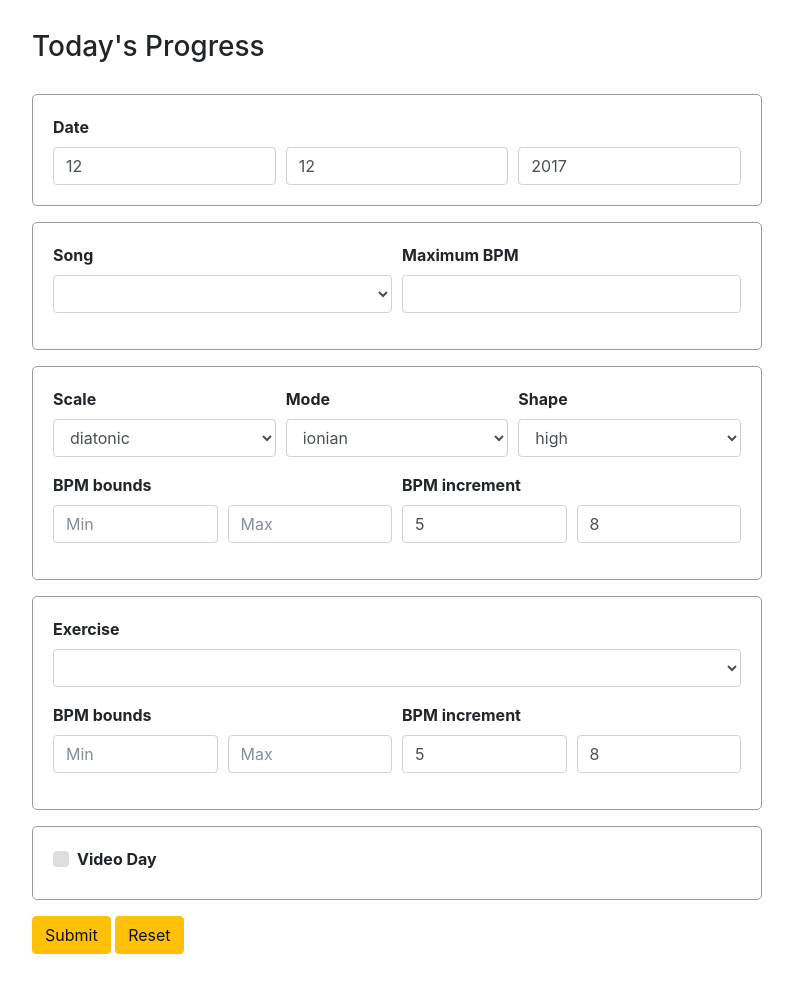
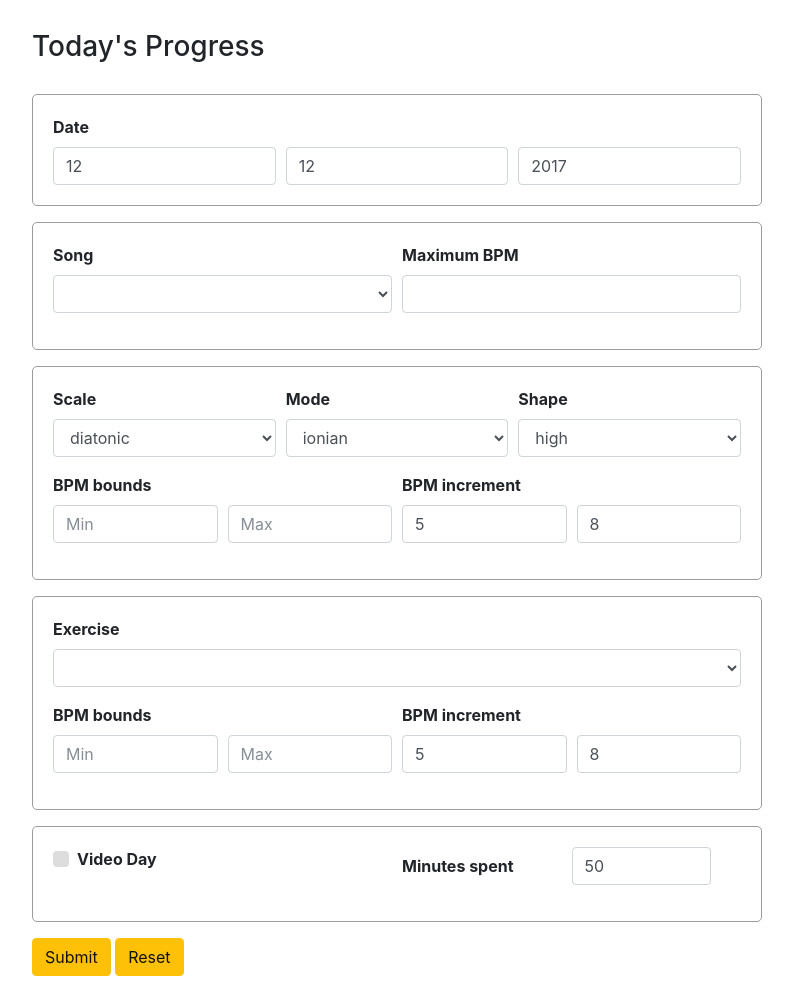
Before and after one commit to mebble/progress-tracker, a website: page public/index.html in a window 1280 px wide. Shown: the whole page, without its empty margins (243-1036 px from the left). Before the commit the page ends 984 px from the top, so only its background shows below. Drawn offline with nearby package versions, Linux system fonts and the light colour scheme; no server answers.

Commit message:
add minutes spent field

```diff
--- a/public/index.html
+++ b/public/index.html
@@ -129,12 +129,22 @@
 							</div><!-- BPM row -->
 						</div><!-- exercise group -->
 						<div class="form-group">
+							<div class="form-row">
+								<div class="form-group col-md-6">
 									<label class="custom-control custom-checkbox">
 										<input class="custom-control-input" type="checkbox" name="videoDay">
 										<span class="custom-control-indicator"></span>
 										<span class="custom-control-description">Video Day</span>
 									</label>
 								</div>
+								<div class="form-group row col-md-6">
+									<label class="col col-form-label">Minutes spent</label>
+									<div class="col">
+										<input class="form-control default" type="text" name="minutes">
+									</div>
+								</div>
+							</div>
+						</div><!-- misc group -->
 						<button type="submit" class="btn btn-warning">Submit</button>
 						<button type="reset" class="btn btn-warning">Reset</button>
 					</form>
--- a/public/js/postPracticeSession.js
+++ b/public/js/postPracticeSession.js
@@ -23,7 +23,8 @@ $("#daily-session-form").submit((e) => {
 		exerciseIncbpm: $("[name='exerciseIncbpm']").val(),
 		exerciseIncbar: $("[name='exerciseIncbar']").val(),
 
-		videoDay: $("[name='videoDay']").is(":checked")
+		videoDay: $("[name='videoDay']").is(":checked"),
+		minutes: $("[name='minutes']").val()
 	};
 
 	$.post("/add/daily-session", sessionData, (res) => {
--- a/public/js/setDefaults.js
+++ b/public/js/setDefaults.js
@@ -2,6 +2,7 @@ $(document).ready(() => {
 
 setDefaultDate();
 setDefaultBpmInc();
+$(".default[name='minutes']").val(50);
 
 });
 
@@ -18,10 +19,10 @@ function setDefaultDate() {
 }
 
 function setDefaultBpmInc() {
-	$(".default[name='scaleIncbpm']").val(5)
-	$(".default[name='exerciseIncbpm']").val(5)
-	$(".default[name='scaleIncbar']").val(8)
-	$(".default[name='exerciseIncbar']").val(8)
+	$(".default[name='scaleIncbpm']").val(5);
+	$(".default[name='exerciseIncbpm']").val(5);
+	$(".default[name='scaleIncbar']").val(8);
+	$(".default[name='exerciseIncbar']").val(8);
 }
 
 function fixZero(arg) {
```
Lines whose indentation alone changed are shown as unchanged.
